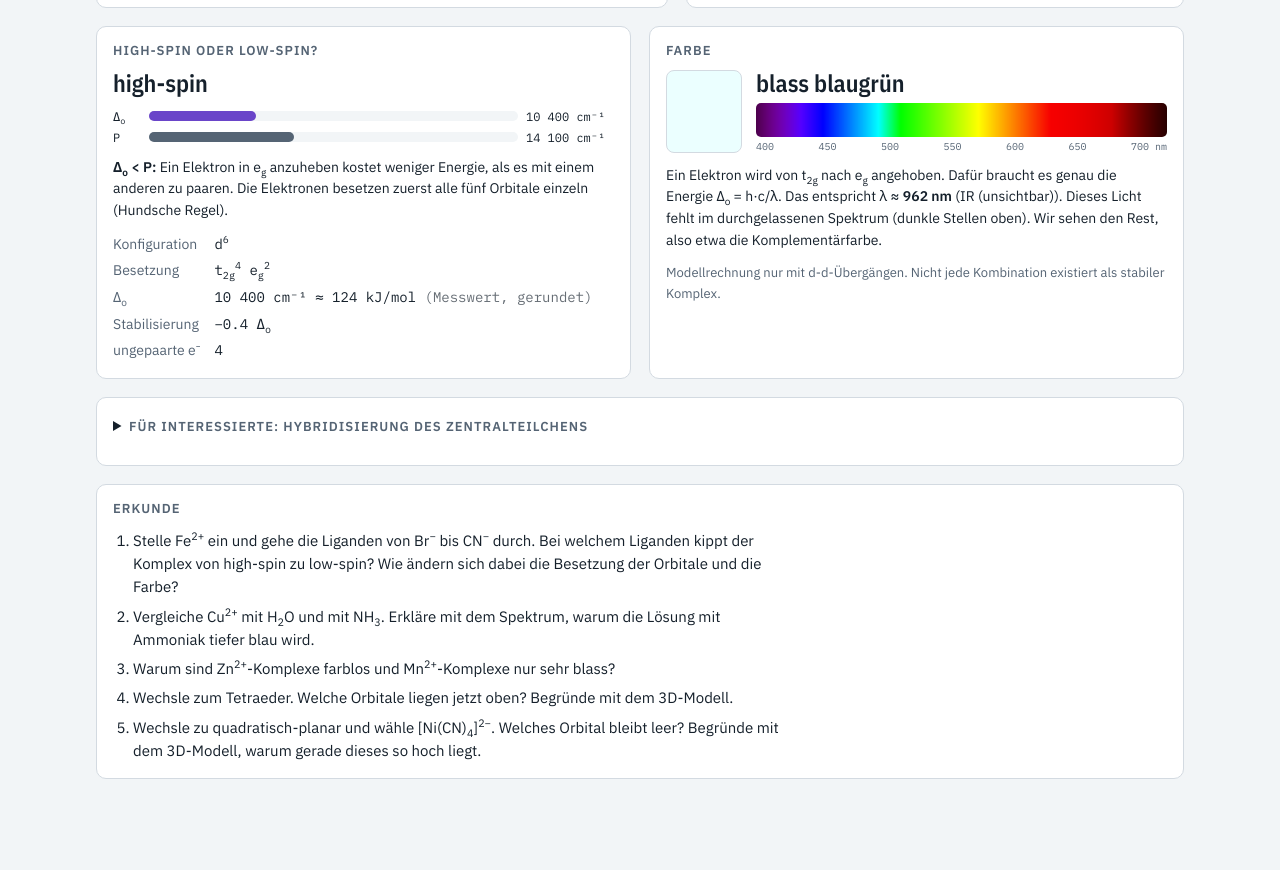
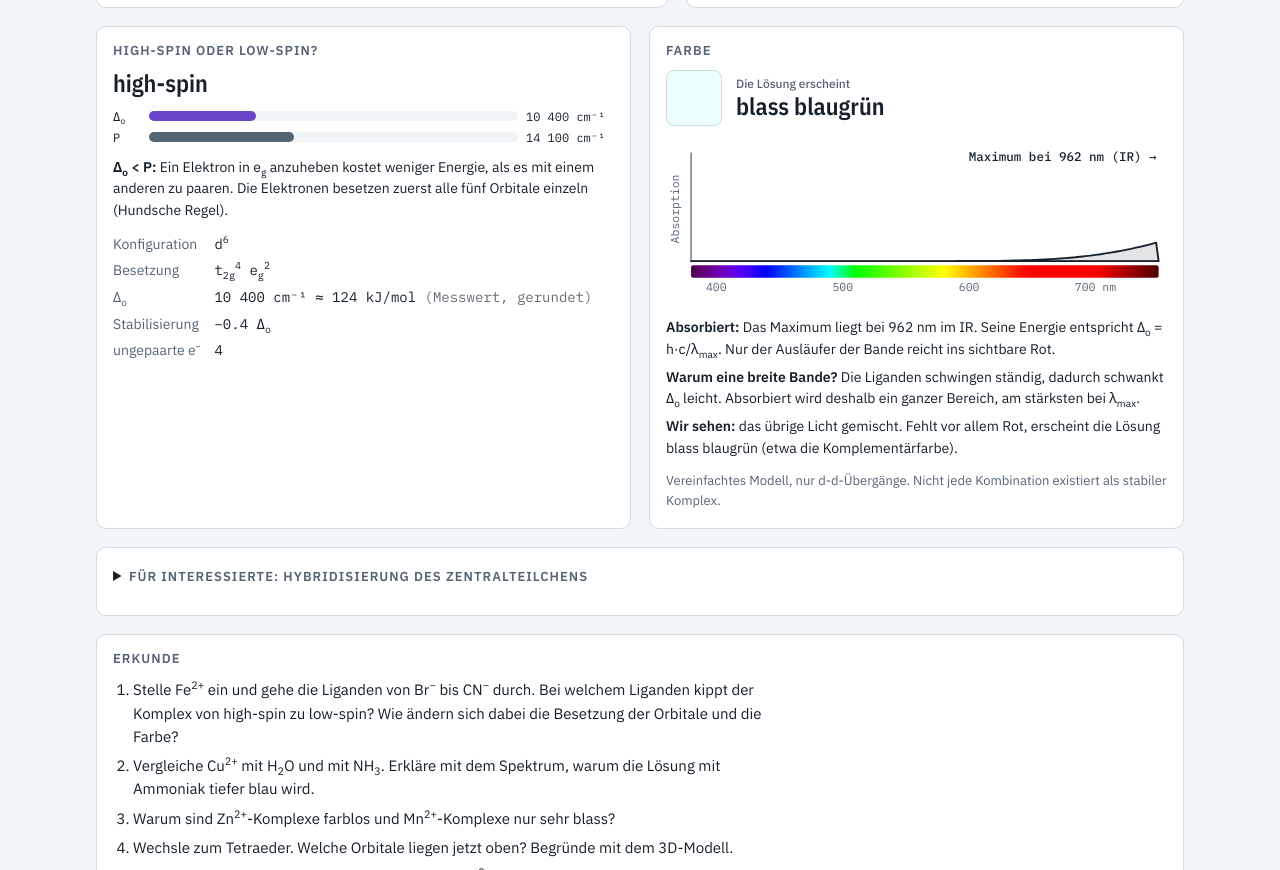
Before and after one commit to vaes1chemie/SPF, a plain HTML site: page komplexe/ligandenfeld.html in a window 1280 px wide. Shown: the part 1023-1893 px from the top of the page. Before the commit the page ends 1858 px from the top, so only its background shows below. Drawn offline with nearby package versions, Linux system fonts and the light colour scheme; animation ran at ten frames a second.

Commit message:
Add files via upload

```diff
--- a/komplexe/ligandenfeld.html
+++ b/komplexe/ligandenfeld.html
@@ -96,9 +96,11 @@ svg{display:block;width:100%;height:auto;max-width:100%}
 .bar .track{background:var(--bg);border-radius:5px;min-width:0}
 .colorrow{display:flex;gap:14px;align-items:stretch}
 .swatch{flex:0 0 76px;min-height:76px;border-radius:8px;border:1px solid var(--line);background:#fff}
-.spec{position:relative}
-.spec canvas{width:100%;height:34px;border-radius:5px;display:block}
-.ticks{display:flex;justify-content:space-between;font:400 10px var(--f-mono);color:var(--muted);padding-top:3px}
+.swatch{flex-basis:56px;min-height:56px}
+.curve{fill:var(--ink);fill-opacity:.12;stroke:var(--ink);stroke-width:1.8;stroke-linejoin:round}
+.lmax{stroke:var(--ink);stroke-width:1;stroke-dasharray:3 3}
+.colsteps{margin:0;padding:0;list-style:none;display:flex;flex-direction:column;gap:6px;font-size:14px}
+.colsteps b{font-weight:600}
 
 .boxes{display:flex;flex-wrap:wrap;gap:14px 22px;align-items:flex-start}
 .shell{display:flex;flex-direction:column;gap:5px}
@@ -202,15 +204,13 @@ svg{display:block;width:100%;height:auto;max-width:100%}
       <h2>Farbe</h2>
       <div class="colorrow">
         <div class="swatch" id="swatch" role="img" aria-label="Farbe der Lösung"></div>
-        <div style="flex:1;min-width:0;display:flex;flex-direction:column;gap:6px">
+        <div style="flex:1;min-width:0;display:flex;flex-direction:column;justify-content:center;gap:2px">
+          <span class="flabel">Die Lösung erscheint</span>
           <div class="big" id="colbig"></div>
-          <div class="spec" id="specwrap">
-            <canvas id="spec" width="600" height="34"></canvas>
-            <div class="ticks"><span>400</span><span>450</span><span>500</span><span>550</span><span>600</span><span>650</span><span>700 nm</span></div>
-          </div>
         </div>
       </div>
-      <p class="note" id="coltxt"></p>
+      <div id="specwrap"></div>
+      <div class="note" id="coltxt"></div>
       <p class="small" id="colnote"></p>
     </section>
 
@@ -476,6 +476,30 @@ function renderSpin(c){
   $('spinkv').innerHTML=kv;
 }
 
+function absSpectrum(bands){
+  const L0=380,L1=750,X0=24,X1=472,Y0=18,Y1=118,AM=1.6;
+  const X=w=>X0+(w-L0)/(L1-L0)*(X1-X0), A=w=>Math.min(AM,bands.reduce((t,b)=>t+b.a*Math.exp(-(((1e4/w)-b.nu)**2)/(2*b.s*b.s)),0));
+  const Yv=a=>Y1-a/AM*(Y1-Y0);
+  let d='M'+X0+' '+Y1;
+  for(let w=L0;w<=L1;w+=4) d+='L'+X(w).toFixed(1)+' '+Yv(A(w)).toFixed(1);
+  d+='L'+X1+' '+Y1+'Z';
+  let stops='';
+  for(let w=L0;w<=L1;w+=10){ const c=wl2rgb(Math.min(w,749)).map(v=>Math.round(255*v)); stops+='<stop offset="'+((w-L0)/(L1-L0)).toFixed(3)+'" stop-color="rgb('+c.join(',')+')"/>'; }
+  let o='<svg viewBox="0 0 480 160" role="img" aria-label="Absorptionsspektrum"><defs><linearGradient id="rb">'+stops+'</linearGradient></defs>';
+  o+='<path class="ax-l" d="M'+X0+' '+(Y0-4)+'V'+Y1+'H'+X1+'"/>';
+  o+='<text class="t" text-anchor="middle" transform="translate(12 '+((Y0+Y1)/2)+') rotate(-90)">Absorption</text>';
+  o+='<path class="curve" d="'+d+'"/>';
+  const b0=bands[0];
+  if(b0&&b0.a>.2){
+    const lm=1e4/b0.nu;
+    if(lm>=L0&&lm<=L1){ const x=X(lm); o+='<line class="lmax" x1="'+x+'" x2="'+x+'" y1="'+(Y0-2)+'" y2="'+Y1+'"/><text class="t b" x="'+(x+(lm>650?-4:4))+'" y="'+(Y0+4)+'" text-anchor="'+(lm>650?'end':'start')+'">λ<tspan dy="3" font-size="9">max</tspan><tspan dy="-3"> ≈ '+Math.round(lm)+' nm</tspan></text>'; }
+    else if(lm>L1) o+='<text class="t b" x="'+(X1-2)+'" y="'+(Y0+4)+'" text-anchor="end">Maximum bei '+Math.round(lm)+' nm (IR) →</text>';
+    else o+='<text class="t b" x="'+(X0+4)+'" y="'+(Y0+4)+'">← Maximum bei '+Math.round(lm)+' nm (UV)</text>';
+  }
+  o+='<rect x="'+X0+'" y="'+(Y1+4)+'" width="'+(X1-X0)+'" height="12" rx="2" fill="url(#rb)"/>';
+  for(const w of [400,500,600,700]) o+='<text class="t" x="'+X(w)+'" y="'+(Y1+29)+'" text-anchor="middle">'+w+(w===700?' nm':'')+'</text>';
+  return o+'</svg>';
+}
 function renderColor(c){
   const sw=$('swatch');
   if(st.geo!=='okt'){
@@ -485,24 +509,28 @@ function renderColor(c){
   $('specwrap').hidden=false;
   const bands=bandsFor(c.d,c.hs,c.D.v), col=solColor(bands);
   sw.style.background='rgb('+col.map(x=>Math.round(255*Math.min(1,x))).join(',')+')';
-  $('colbig').textContent=hueName(col);
-  const cv=$('spec'),g=cv.getContext('2d');
-  for(let x=0;x<cv.width;x++){
-    const w=380+x/cv.width*370, rgb=wl2rgb(w), T=trans(bands,w);
-    g.fillStyle='rgb('+rgb.map(v=>Math.round(255*v*T)).join(',')+')'; g.fillRect(x,0,1,cv.height);
-  }
-  let txt,note='';
-  if(c.d===10){ txt='Alle d-Orbitale sind voll besetzt. Kein Elektron kann von unten nach oben angehoben werden, also wird kein sichtbares Licht absorbiert.'; }
-  else{
-    const lam=1e4/c.D.v;
-    txt='Ein Elektron wird von t<sub>2g</sub> nach e<sub>g</sub> angehoben. Dafür braucht es genau die Energie Δ<sub>o</sub> = h·c/λ. Das entspricht λ ≈ <b>'+Math.round(lam)+' nm</b> ('+region(lam)+'). ';
-    if(c.d===5&&c.hs) txt+='Bei d<sup>5</sup> high-spin müsste das Elektron dabei seinen Spin umklappen. Solche Übergänge sind fast verboten, die Farbe ist deshalb nur sehr blass.';
-    else txt+='Dieses Licht fehlt im durchgelassenen Spektrum (dunkle Stellen oben). Wir sehen den Rest, also etwa die Komplementärfarbe.';
-    if(bands.length>1&&!(c.d===5&&c.hs)) note='Bei mehreren d-Elektronen entstehen durch die Abstossung zwischen den Elektronen mehrere Banden. Sie sind im Spektrum eingezeichnet. ';
+  const seen=hueName(col);
+  $('colbig').textContent=seen;
+  $('specwrap').innerHTML=absSpectrum(bands);
+  let li=[],note='';
+  if(c.d===10){
+    li.push('<b>Keine Absorption:</b> Alle d-Orbitale sind voll besetzt. Kein Elektron kann von t<sub>2g</sub> nach e<sub>g</sub> springen.');
+    li.push('<b>Wir sehen:</b> Alles Licht wird durchgelassen, die Lösung ist farblos.');
+  }else if(c.d===5&&c.hs){
+    li.push('<b>Kaum Absorption:</b> Bei d<sup>5</sup> high-spin müsste das Elektron beim Sprung nach e<sub>g</sub> seinen Spin umklappen. Solche Übergänge sind fast verboten.');
+    li.push('<b>Wir sehen:</b> Fast alles Licht wird durchgelassen, die Lösung ist sehr blass oder farblos.');
+  }else{
+    const lm=1e4/c.D.v;
+    let wv=400,av=0; for(let w=400;w<=700;w+=2){ const a=1-trans(bands,w); if(a>av){av=a;wv=w;} }
+    if(lm>=400&&lm<=700) li.push('<b>Absorbiert:</b> Licht um λ<sub>max</sub> ≈ '+Math.round(lm)+' nm ('+region(lm)+'). Seine Energie hebt ein Elektron von t<sub>2g</sub> nach e<sub>g</sub>: Δ<sub>o</sub> = h·c/λ<sub>max</sub>.');
+    else li.push('<b>Absorbiert:</b> Das Maximum liegt bei '+Math.round(lm)+' nm im '+(lm>700?'IR':'UV')+'. Seine Energie entspricht Δ<sub>o</sub> = h·c/λ<sub>max</sub>. '+(av>.15?'Nur der Ausläufer der Bande reicht ins sichtbare '+region(wv)+'.':'Im sichtbaren Bereich wird kaum absorbiert.'));
+    li.push('<b>Warum eine breite Bande?</b> Die Liganden schwingen ständig, dadurch schwankt Δ<sub>o</sub> leicht. Absorbiert wird deshalb ein ganzer Bereich, am stärksten bei λ<sub>max</sub>.');
+    li.push('<b>Wir sehen:</b> '+(av>.15?'das übrige Licht gemischt. Fehlt vor allem '+region(wv)+', erscheint die Lösung '+seen+' (etwa die Komplementärfarbe).':'Fast alles Licht wird durchgelassen, die Lösung ist '+seen+'.'));
+    if(bands.length>1) note='Bei mehreren d-Elektronen gibt es zusätzliche Banden bei kürzeren Wellenlängen. ';
     if(c.l.k==='CN') note+='Bei Cyanido-Komplexen stammt die sichtbare Farbe oft von Charge-Transfer-Banden, die dieses Modell nicht erfasst. ';
   }
-  $('coltxt').innerHTML=txt;
-  $('colnote').textContent=note+'Modellrechnung nur mit d-d-Übergängen. Nicht jede Kombination existiert als stabiler Komplex.';
+  $('coltxt').innerHTML='<ul class="colsteps">'+li.map(x=>'<li>'+x+'</li>').join('')+'</ul>';
+  $('colnote').textContent=note+'Vereinfachtes Modell, nur d-d-Übergänge. Nicht jede Kombination existiert als stabiler Komplex.';
 }
 
 function renderHybrid(c){
```
